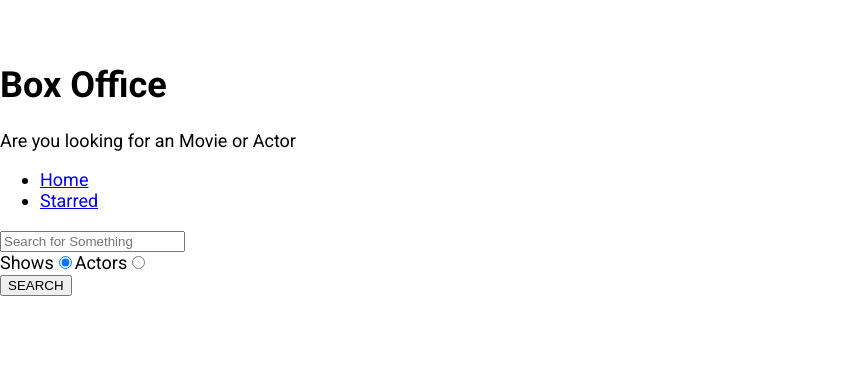
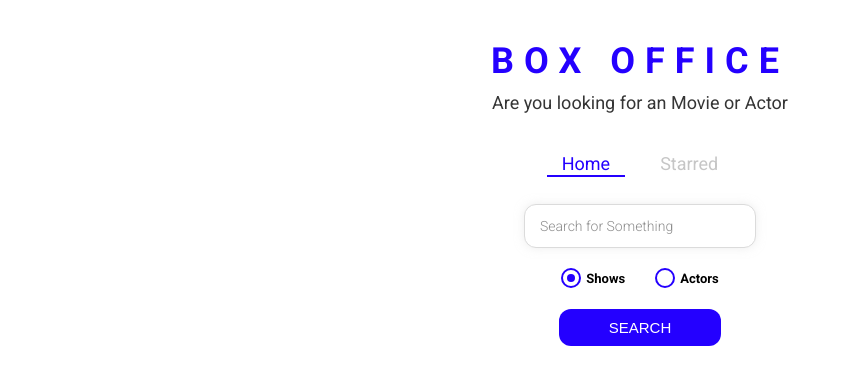
Before and after one commit to VCoder747-sys/Box-Office, a React (Create React App) app: page / in a window 1280 px wide. Shown: the top 384 px of the page, without its empty margins (0-851 px from the left). Built offline with nearby package versions, Linux system fonts and the light colour scheme.

Commit message:
Styled the entire App

```diff
--- a/src/App.js
+++ b/src/App.js
@@ -2,13 +2,23 @@
 
 import React from 'react';
 import { Switch, Route } from 'react-router-dom';
+import { ThemeProvider } from 'styled-components';
 
 import Home from './pages/Home';
 import Show from './pages/Show';
 import Starred from './pages/Starred';
 
+const theme = {
+  mainColors: {
+    blue: '#2400ff',
+    gray: '#c6c6c6',
+    dark: '#353535',
+  },
+};
+
 function App() {
   return (
+    <ThemeProvider theme={theme}>
       <Switch>
         <Route exact path="/">
           <Home />
@@ -24,6 +34,7 @@
           <div>Error 404, Page Not Found</div>
         </Route>
       </Switch>
+    </ThemeProvider>
   );
 }
 
--- /dev/null
+++ b/src/Components/CustomRadio.js
@@ -0,0 +1,68 @@
+/*eslint-disable */
+
+import React from 'react';
+import styled from 'styled-components';
+
+const RadioWrapper = styled.label`
+  display: block;
+  position: relative;
+  padding-left: 25px;
+  cursor: pointer;
+  font-size: 13px;
+  user-select: none;
+  font-weight: 700;
+  line-height: 1.65;
+
+  input {
+    position: absolute;
+    opacity: 0;
+    cursor: pointer;
+  }
+
+  span {
+    position: absolute;
+    top: 0;
+    left: 0;
+    height: 16px;
+    width: 16px;
+    background-color: #fff;
+    border: 2px solid ${({ theme }) => theme.mainColors.blue};
+    border-radius: 50%;
+  }
+
+  input:checked ~ span {
+    background-color: #fff;
+    border: 2px solid ${({ theme }) => theme.mainColors.blue};
+  }
+
+  span:after {
+    content: '';
+    position: absolute;
+    display: none;
+  }
+
+  input:checked ~ span:after {
+    display: block;
+  }
+
+  span:after {
+    top: 4px;
+    left: 4px;
+    width: 8px;
+    height: 8px;
+    border-radius: 50%;
+    background: ${({ theme }) => theme.mainColors.blue};
+  }
+`;
+
+const CustomRadio = ({ label, ...restProps }) => {
+  return (
+    <RadioWrapper htmlFor={restProps.id}>
+      {label}
+      <input {...restProps} type="radio" />
+      <span />
+    </RadioWrapper>
+  );
+};
+
+export default CustomRadio;
--- a/src/Components/Navs.js
+++ b/src/Components/Navs.js
@@ -1,6 +1,7 @@
 /*eslint-disable */
 import React from 'react';
-import { Link } from 'react-router-dom';
+import { LinkStyled, NavList } from './Navs.styled';
+import { useLocation } from 'react-router';
 
 const LINKS = [
   { to: '/', text: 'Home' },
@@ -8,15 +9,22 @@
 ];
 
 const Navs = () => {
+  const location = useLocation();
+
   return (
     <div>
-      <ul>
+      <NavList>
         {LINKS.map(item => (
           <li key={item.to}>
-            <Link to={item.to}>{item.text}</Link>
+            <LinkStyled
+              to={item.to}
+              className={item.to === location.pathname ? 'active' : ''}
+            >
+              {item.text}
+            </LinkStyled>
           </li>
         ))}
-      </ul>
+      </NavList>
     </div>
   );
 };
--- /dev/null
+++ b/src/Components/Navs.styled.js
@@ -0,0 +1,41 @@
+import styled from 'styled-components';
+import { Link } from 'react-router-dom';
+
+export const NavList = styled.ul`
+  display: flex;
+  justify-content: center;
+  list-style: none;
+  margin: 0 0 30px;
+  padding: 0;
+`;
+
+export const LinkStyled = styled(Link)`
+  margin: 0 10px;
+  padding: 3px 15px;
+  position: relative;
+  text-decoration: none;
+  color: ${({ theme }) => theme.mainColors.gray};
+  &.active {
+    color: ${({ theme }) => theme.mainColors.blue};
+    &:after {
+      content: '';
+      position: absolute;
+      display: block;
+      height: 2px;
+      left: 0%;
+      bottom: 0;
+      background-color: ${({ theme }) => theme.mainColors.blue};
+      animation: slide-in 0.3s ease-in forwards;
+      @keyframes slide-in {
+        from {
+          left: 50%;
+          width: 0;
+        }
+        to {
+          left: 0%;
+          width: 100%;
+        }
+      }
+    }
+  }
+`;
--- a/src/Components/Title.js
+++ b/src/Components/Title.js
@@ -1,12 +1,13 @@
 /* eslint-disable */
 import React from 'react';
+import { TitleWrapper } from './Title.styled';
 
 const Title = ({ title, subtitle }) => {
   return (
-    <div>
+    <TitleWrapper>
       <h1>{title}</h1>
       <p>{subtitle}</p>
-    </div>
+    </TitleWrapper>
   );
 };
 
--- /dev/null
+++ b/src/Components/Title.styled.js
@@ -0,0 +1,18 @@
+import styled from 'styled-components';
+
+export const TitleWrapper = styled.div`
+  text-align: center;
+  margin: 0 0 40px;
+
+  h1 {
+    color: ${({ theme }) => theme.mainColors.blue};
+    letter-spacing: 10px;
+    text-transform: uppercase;
+    margin: 0 0 10px;
+  }
+
+  p {
+    color: ${({ theme }) => theme.mainColors.dark};
+    margin: 0;
+  }
+`;
--- a/src/pages/Home.js
+++ b/src/pages/Home.js
@@ -1,10 +1,16 @@
 /*eslint-disable*/
 import React, { useState } from 'react';
 import ActorGrid from '../Components/actors/ActorGrid';
+import CustomRadio from '../Components/CustomRadio';
 import MainpageLayout from '../Components/MainpageLayout';
 import ShowGrid from '../Components/shows/ShowGrid';
 import { apiGet } from '../misc/config';
 import { useLastQuery } from '../misc/custom-hooks';
+import {
+  RadioInputsWrapper,
+  SearchButtonWrapper,
+  SearchInput,
+} from './Home.styled';
 
 const Home = () => {
   const [input, setInput] = useLastQuery();
@@ -53,39 +59,38 @@
   return (
     <MainpageLayout>
       {' '}
-      <input
+      <SearchInput
         type="text"
         onChange={onInputChange}
         placeholder="Search for Something"
         onKeyDown={onKeyDown}
         value={input}
       />{' '}
-      <div>
-        <label htmlFor="shows-search">
-          Shows
-          <input
+      <RadioInputsWrapper>
+        <div>
+          <CustomRadio
+            label="Shows"
             id="shows-search"
-            type="radio"
             value="shows"
             checked={isShowsSearch}
             onChange={onRadioChange}
           />
-        </label>
-
-        <label htmlFor="actors-search">
-          Actors
-          <input
-            id="actors-search"
-            type="radio"
+        </div>
+        <div>
+          <CustomRadio
+            label="Actors"
+            id="actorss-search"
             value="people"
             checked={!isShowsSearch}
             onChange={onRadioChange}
           />
-        </label>
-      </div>
-      <button type="button" onClick={onSearch}>
-        SEARCH
-      </button>
+        </div>
+      </RadioInputsWrapper>
+      <SearchButtonWrapper>
+        <button type="button" onClick={onSearch}>
+          SEARCH
+        </button>
+      </SearchButtonWrapper>
       {renderResults()}
     </MainpageLayout>
   );
--- /dev/null
+++ b/src/pages/Home.styled.js
@@ -0,0 +1,49 @@
+import styled from 'styled-components';
+
+export const SearchInput = styled.input`
+  display: block;
+  font-family: 'Roboto', sans-serif;
+  width: 200px;
+  margin: auto;
+  outline: none;
+  padding: 13px 15px;
+  border: 1px solid #dbdbdb;
+  box-shadow: 0px 0px 10px 0px rgba(219, 219, 219, 0.5);
+  font-size: 14px;
+  border-radius: 12px;
+  color: #8d8d8d;
+
+  &::placeholder {
+    font-weight: 300;
+    color: #8d8d8d;
+  }
+`;
+
+export const RadioInputsWrapper = styled.div`
+  display: flex;
+  justify-content: center;
+  margin: 20px 0;
+
+  div {
+    margin: 0 15px;
+  }
+`;
+
+export const SearchButtonWrapper = styled.div`
+  text-align: center;
+  margin-bottom: 35px;
+
+  button {
+    color: #fff;
+    background-color: ${({ theme }) => theme.mainColors.blue};
+    margin: auto;
+    padding: 10px 50px;
+    font-size: 15px;
+    border: none;
+    outline: none;
+    border-radius: 12px;
+    &:hover {
+      cursor: pointer;
+    }
+  }
+`;
```
Lines whose indentation alone changed are shown as unchanged.
